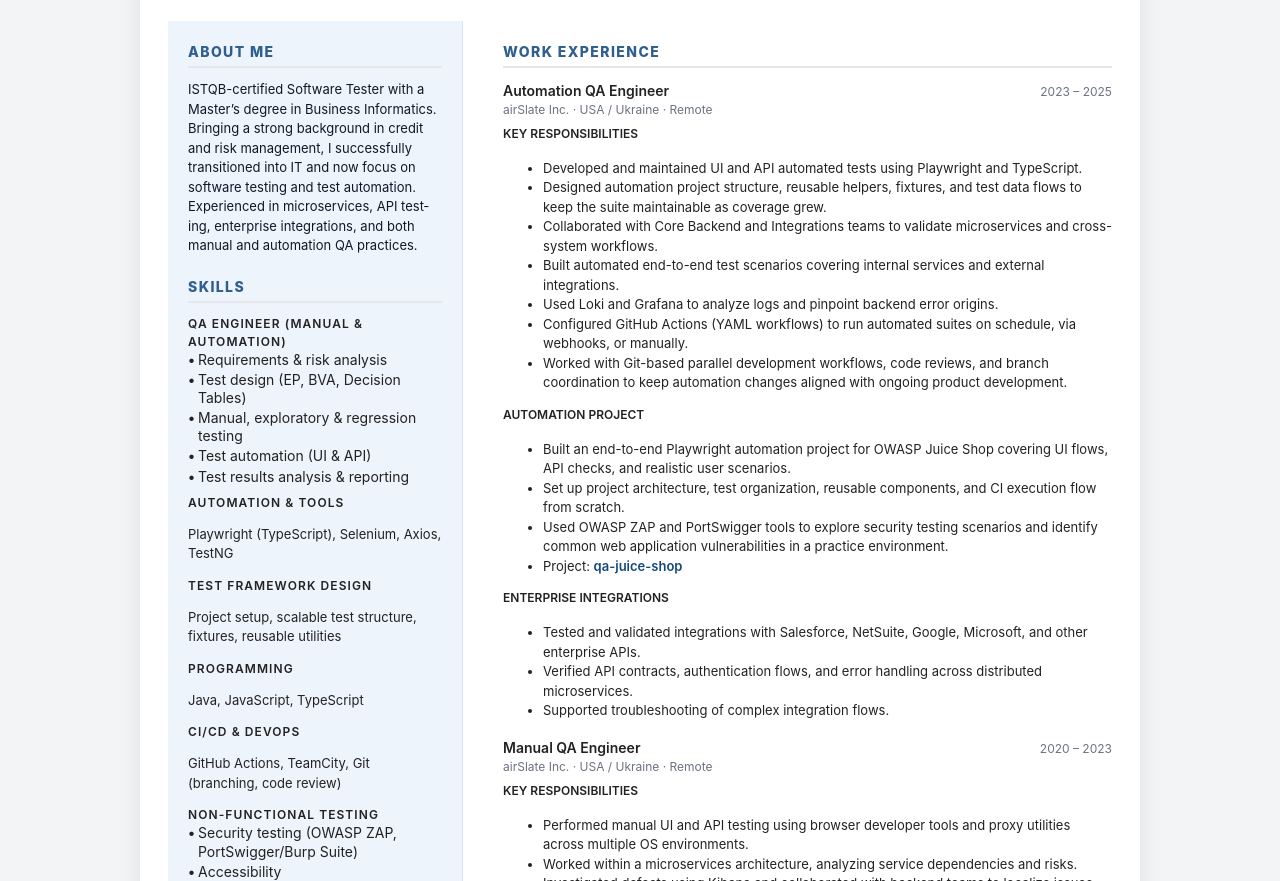
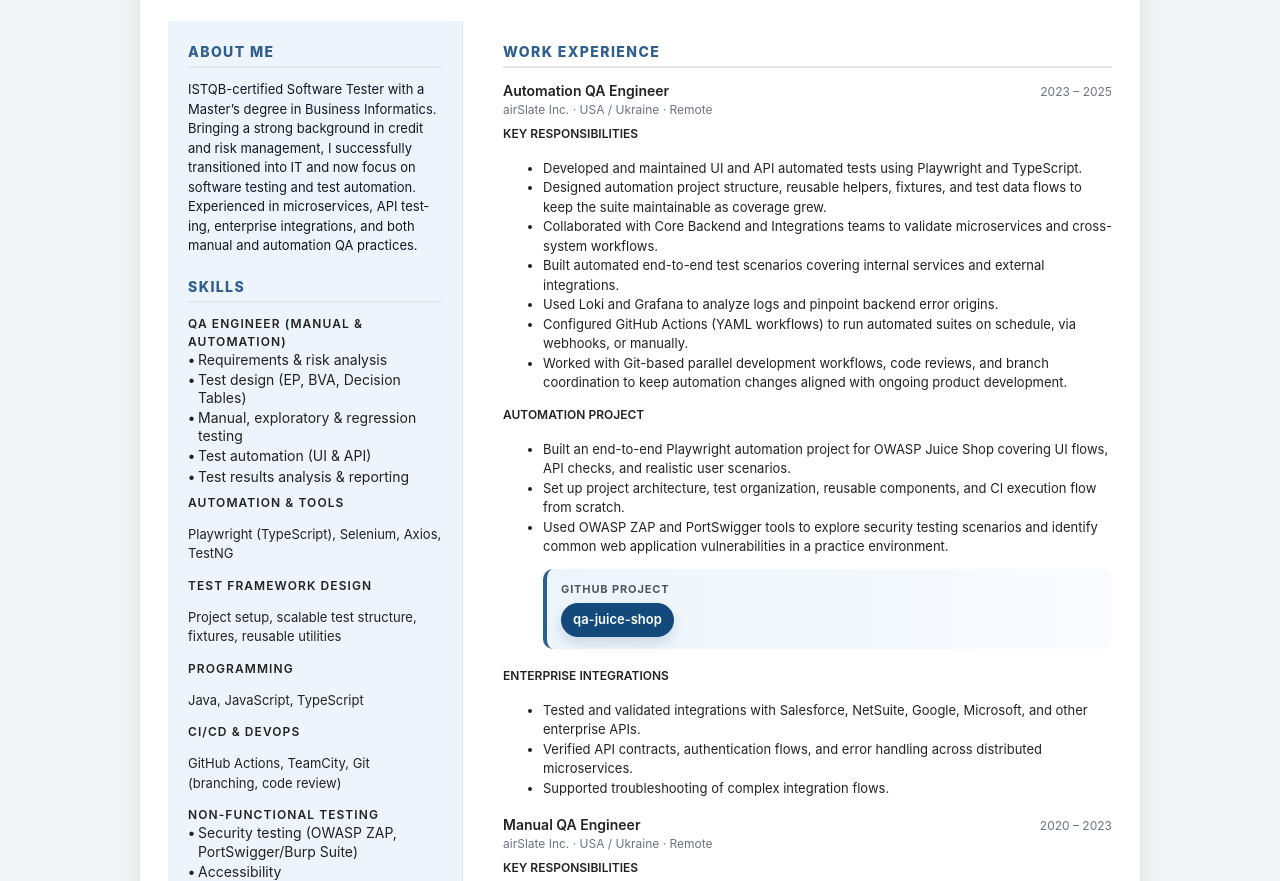
Before and after one commit to LenaChe-1234/cv-html, a website: page public/index.html in a window 1280 px wide. Shown: the part 219-1100 px from the top of the page. Drawn offline with Linux system fonts and the light colour scheme.

Commit message:
cv refactoring (#11)

```diff
--- a/public/index.html
+++ b/public/index.html
@@ -184,7 +184,7 @@
               </ul>
 
               <h4 class="exp-subtitle">Automation Project</h4>
-              <ul class="bullets">
+              <ul class="bullets project-list">
                 <li>
                   Built an end-to-end Playwright automation project for OWASP Juice Shop covering
                   UI flows, API checks, and realistic user scenarios.
@@ -197,8 +197,11 @@
                   Used OWASP ZAP and PortSwigger tools to explore security testing scenarios and
                   identify common web application vulnerabilities in a practice environment.
                 </li>
-                <li>
-                  Project: <a href="https://github.com/LenaChe-1234/qa-juice-shop">qa-juice-shop</a>
+                <li class="project-link-item">
+                  <span class="project-link-label">GitHub project</span>
+                  <a class="project-link" href="https://github.com/LenaChe-1234/qa-juice-shop">
+                    qa-juice-shop
+                  </a>
                 </li>
               </ul>
 
--- a/public/style.css
+++ b/public/style.css
@@ -240,6 +240,53 @@ body {
     text-transform: uppercase;
 }
 
+.project-list {
+    margin-bottom: 18px;
+}
+
+.project-link-item {
+    list-style: none;
+    margin: 12px 0 0;
+    padding: 12px 14px;
+    border-left: 4px solid #2f5f8f;
+    background: linear-gradient(90deg, #eef5fc 0%, #f8fbff 100%);
+    border-radius: 10px;
+}
+
+.project-link-label {
+    display: block;
+    margin-bottom: 6px;
+    font-size: 11px;
+    font-weight: 700;
+    letter-spacing: 0.08em;
+    text-transform: uppercase;
+    color: #4b5563;
+}
+
+.project-link {
+    display: inline-block;
+    padding: 7px 12px;
+    border-radius: 999px;
+    background: #14497b;
+    color: #ffffff !important;
+    text-decoration: none;
+    font-weight: 700;
+    box-shadow: 0 6px 14px rgba(20, 73, 123, 0.18);
+    transition: transform 0.2s ease, box-shadow 0.2s ease, background 0.2s ease;
+}
+
+.project-link:hover {
+    background: #1e5a96;
+    text-decoration: none;
+    transform: translateY(-1px);
+    box-shadow: 0 8px 18px rgba(20, 73, 123, 0.24);
+}
+
+.project-link:focus-visible {
+    outline: 3px solid rgba(30, 90, 150, 0.25);
+    outline-offset: 2px;
+}
+
 .bullets a {
     color: #14497b;
     text-decoration: none;
@@ -308,6 +355,10 @@ body {
         width: 100%;
         justify-content: center;
         margin-bottom: 16px;
+    }
+
+    .project-link-item {
+        padding: 10px 12px;
     }
 }
 
```
